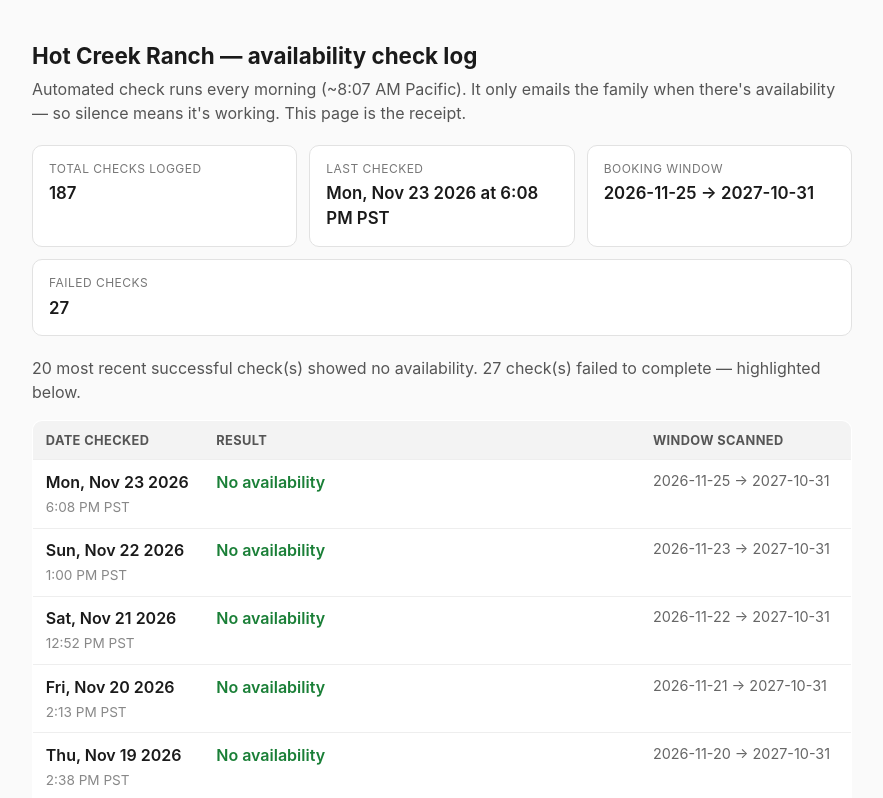
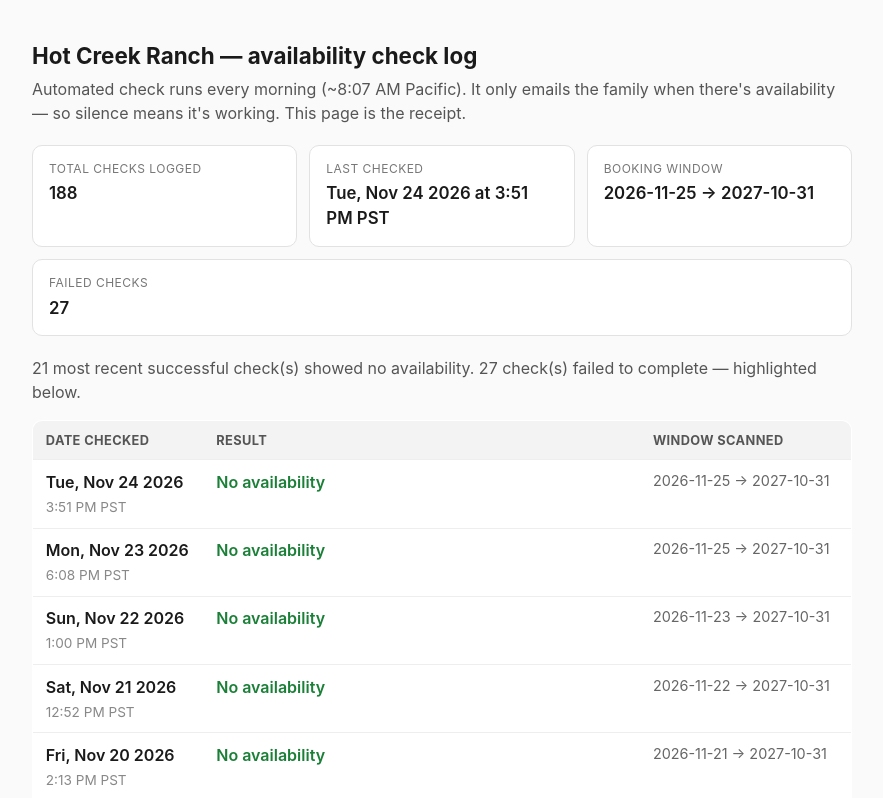
Before and after one commit to spacemanspiff85/hot-creek-log, a plain HTML site: page index.html in a window 1280 px wide. Shown: the top 798 px of the page, without its empty margins (198-1081 px from the left). Drawn offline with Linux system fonts and the light colour scheme.

Commit message:
log: 2026-11-24 page update

```diff
--- a/index.html
+++ b/index.html
@@ -55,16 +55,17 @@
   This page is the receipt.</p>
 
   <div class="cards">
-    <div class="card"><div class="k">Total checks logged</div><div class="v">187</div></div>
-    <div class="card"><div class="k">Last checked</div><div class="v">Mon, Nov 23 2026 at 6:08 PM PST</div></div>
+    <div class="card"><div class="k">Total checks logged</div><div class="v">188</div></div>
+    <div class="card"><div class="k">Last checked</div><div class="v">Tue, Nov 24 2026 at 3:51 PM PST</div></div>
     <div class="card"><div class="k">Booking window</div><div class="v">2026-11-25 → 2027-10-31</div></div>
     <div class="card"><div class="k">Failed checks</div><div class="v">27</div></div>
   </div>
-  <p class="sub">20 most recent successful check(s) showed no availability. 27 check(s) failed to complete — highlighted below.</p>
+  <p class="sub">21 most recent successful check(s) showed no availability. 27 check(s) failed to complete — highlighted below.</p>
 
   <table>
     <thead><tr><th>Date checked</th><th>Result</th><th>Window scanned</th></tr></thead>
     <tbody>
+<tr><td class="date">Tue, Nov 24 2026<br><span class="time">3:51 PM PST</span></td><td><span class="ok">No availability</span></td><td class="window">2026-11-25 → 2027-10-31</td></tr>
 <tr><td class="date">Mon, Nov 23 2026<br><span class="time">6:08 PM PST</span></td><td><span class="ok">No availability</span></td><td class="window">2026-11-25 → 2027-10-31</td></tr>
 <tr><td class="date">Sun, Nov 22 2026<br><span class="time">1:00 PM PST</span></td><td><span class="ok">No availability</span></td><td class="window">2026-11-23 → 2027-10-31</td></tr>
 <tr><td class="date">Sat, Nov 21 2026<br><span class="time">12:52 PM PST</span></td><td><span class="ok">No availability</span></td><td class="window">2026-11-22 → 2027-10-31</td></tr>
@@ -255,7 +256,7 @@
     </tbody>
   </table>
 
-  <footer>Generated Mon, Nov 23 2026 at 6:08 PM PST from
+  <footer>Generated Tue, Nov 24 2026 at 3:51 PM PST from
   logs/history.jsonl. One row per completed run.</footer>
 </body>
 </html>
```
